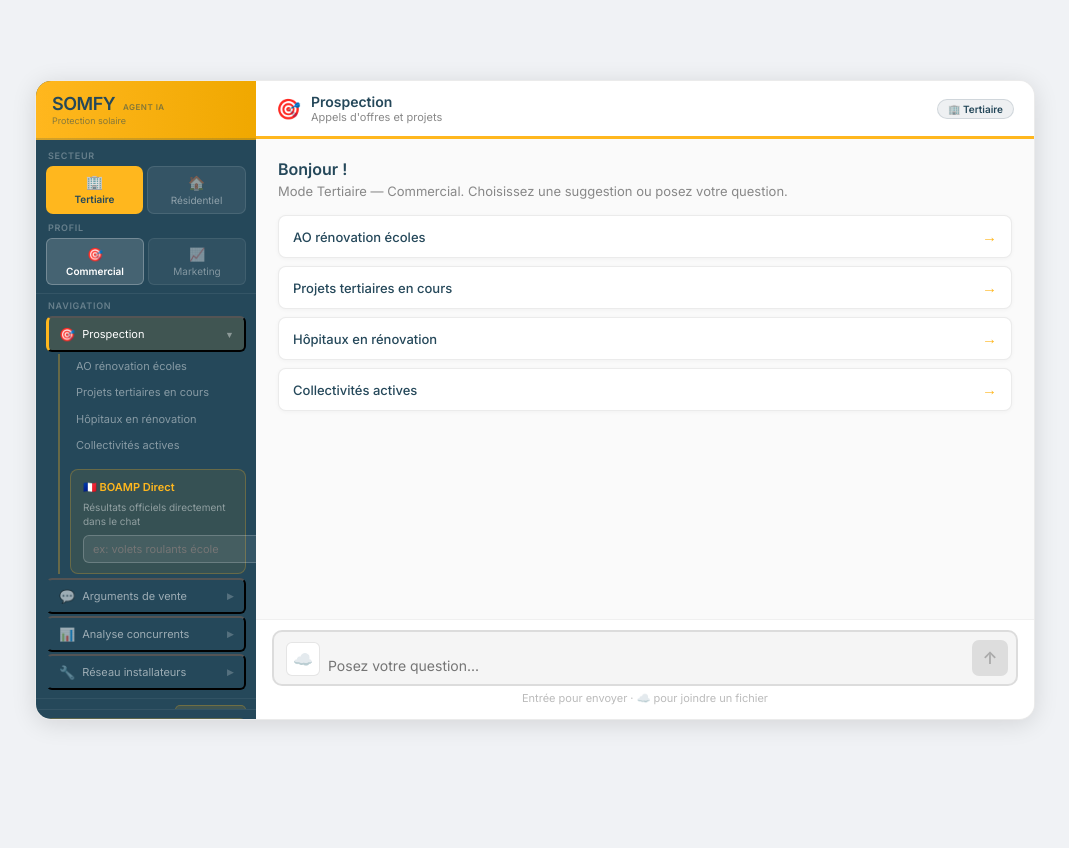
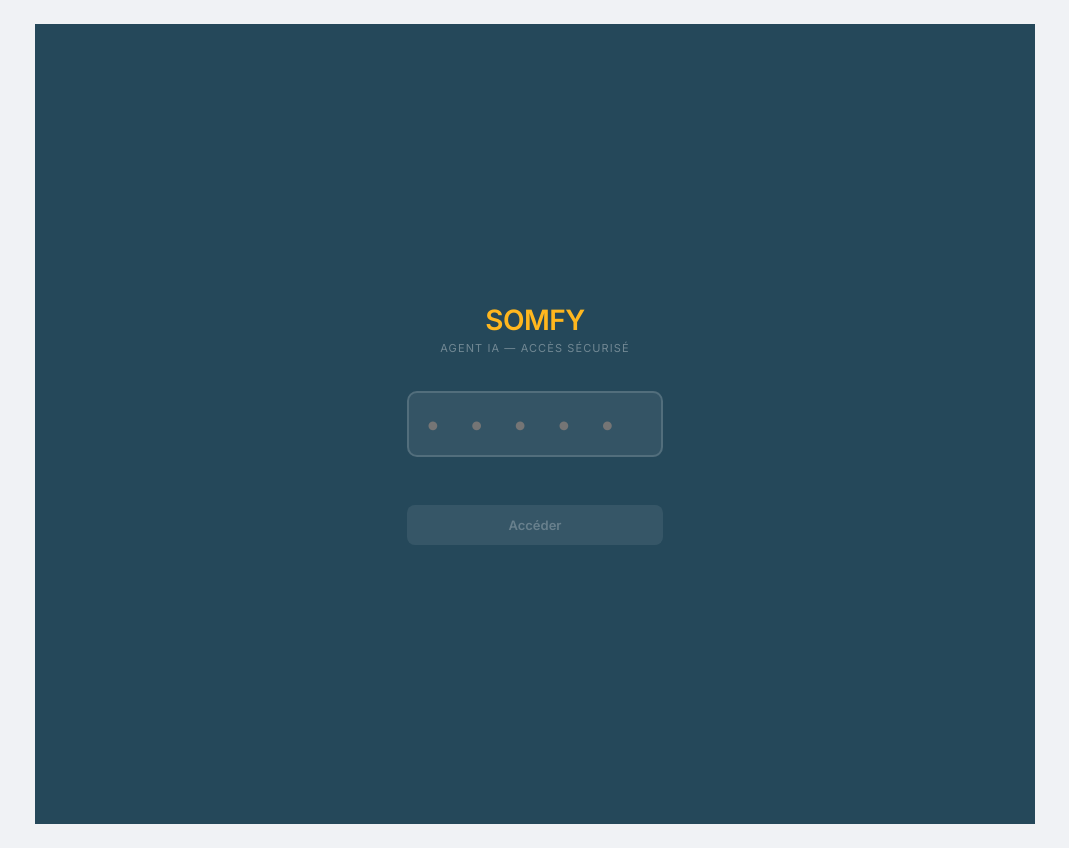
Before and after one commit to mathistz/somfy-agent-, a React (Vite) app: page / in a window 1280 px wide. Shown: the whole page, without its empty margins (105-1174 px from the left). Before the commit the page ends 800 px from the top, so only its background shows below. Built offline with nearby package versions, Linux system fonts and the light colour scheme.

Commit message:
Update App.jsx

```diff
--- a/src/App.jsx
+++ b/src/App.jsx
@@ -440,7 +440,40 @@
   );
 }
 
+function PinScreen({ onSuccess }) {
+  const [pin, setPin] = useState("");
+  const [error, setError] = useState(false);
+  const [loading, setLoading] = useState(false);
+  async function handleSubmit() {
+    if (pin.length !== 6 || loading) return;
+    setLoading(true);
+    try {
+      const res = await fetch("/api/auth", { method:"POST", headers:{"Content-Type":"application/json"}, body:JSON.stringify({ pin }) });
+      const data = await res.json();
+      if (data.ok) { sessionStorage.setItem("somfy_auth","1"); onSuccess(); }
+      else { setError(true); setPin(""); setTimeout(()=>setError(false),1500); }
+    } catch { setError(true); setPin(""); setTimeout(()=>setError(false),1500); }
+    finally { setLoading(false); }
+  }
+  return (
+    <div style={{display:"flex",alignItems:"center",justifyContent:"center",height:"100dvh",background:NAVY,fontFamily:"'Inter',system-ui,sans-serif"}}>
+      <div style={{textAlign:"center",padding:32,width:"100%",maxWidth:320}}>
+        <div style={{fontSize:28,fontWeight:900,color:YELLOW,letterSpacing:"-0.5px",marginBottom:4}}>SOMFY</div>
+        <div style={{fontSize:11,color:"rgba(255,255,255,0.35)",marginBottom:36,textTransform:"uppercase",letterSpacing:"0.1em"}}>Agent IA — Accès sécurisé</div>
+        <input value={pin} onChange={e=>setPin(e.target.value.replace(/\D/g,"").slice(0,6))} onKeyDown={e=>{if(e.key==="Enter")handleSubmit();}} type="password" inputMode="numeric" maxLength={6} placeholder="• • • • • •" autoFocus style={{display:"block",width:"100%",boxSizing:"border-box",padding:"14px 16px",borderRadius:10,border:`2px solid ${error?"#ff4444":pin.length===6?YELLOW:"rgba(255,255,255,0.15)"}`,background:"rgba(255,255,255,0.07)",color:"#fff",fontSize:28,textAlign:"center",letterSpacing:10,outline:"none",fontFamily:"inherit",transition:"border-color 0.2s",marginBottom:12}}/>
+        {error&&<p style={{color:"#ff4444",fontSize:12,margin:"0 0 12px"}}>Code incorrect, réessayez</p>}
+        {!error&&<div style={{height:24,marginBottom:12}}/>}
+        <button onClick={handleSubmit} disabled={pin.length!==6||loading} style={{width:"100%",padding:"12px",borderRadius:8,border:"none",background:pin.length===6&&!loading?YELLOW:"rgba(255,255,255,0.08)",color:pin.length===6&&!loading?NAVY:"rgba(255,255,255,0.25)",fontSize:13,fontWeight:700,cursor:pin.length===6&&!loading?"pointer":"default",transition:"all 0.2s"}}>
+          {loading?"Vérification...":"Accéder"}
+        </button>
+      </div>
+    </div>
+  );
+}
+
 export default function App() {
+  const [auth, setAuth] = useState(!!sessionStorage.getItem("somfy_auth"));
+  if (!auth) return <PinScreen onSuccess={()=>setAuth(true)}/>;
   const [windowWidth,setWindowWidth]=useState(typeof window!=="undefined"?window.innerWidth:1024);
   const [sidebarOpen,setSidebarOpen]=useState(false);
   const [sector,setSector]=useState("tertiaire");
@@ -456,25 +489,18 @@
   const bottomRef=useRef(null);
   const inputRef=useRef(null);
   const fileRef=useRef(null);
-
   const isMobile=windowWidth<768;
   const hKey=`${sector}_${profile}`;
   const history=allHistories[hKey]||[];
   const activeId=allActiveIds[hKey]||null;
-
   useEffect(()=>{const h=()=>setWindowWidth(window.innerWidth);window.addEventListener("resize",h);return()=>window.removeEventListener("resize",h);},[]);
-
   const currentMessages=()=>{if(!activeId)return[];const conv=history.find(h=>h.id===activeId);return conv?conv.messages:[];};
   const currentTitle=()=>{if(!activeId)return"Conversation";const conv=history.find(h=>h.id===activeId);return conv?conv.title:"Conversation";};
-
   useEffect(()=>{bottomRef.current?.scrollIntoView({behavior:"smooth"});},[allHistories,allActiveIds,sector,profile]);
-
   function newConversation(){setAllActiveIds(prev=>({...prev,[hKey]:null}));setPendingFile(null);}
-
   function updateLastMsg(convId,key,content){
     setAllHistories(prev=>({...prev,[key]:(prev[key]||[]).map(h=>h.id===convId?{...h,messages:h.messages.slice(0,-1).concat([{role:"assistant",content}])}:h)}));
   }
-
   async function handleFile(file){
     if(!file)return;
     if(file.size>5*1024*1024){alert("Max 5 Mo");return;}
@@ -482,7 +508,6 @@
     if(!["pdf","jpg","jpeg","png","gif","webp","doc","docx","xls","xlsx","csv","txt"].includes(ext)){alert("Format non supporté");return;}
     setPendingFile(file);inputRef.current?.focus();
   }
-
   async function sendMessage(text){
     const userText=(text||input).trim();
     if((!userText&&!pendingFile)||loading)return;
@@ -522,25 +547,20 @@
     }catch(err){setStreaming(false);updateLastMsg(convId,key,`Erreur : ${err.message}`);}
     finally{setLoading(false);setTimeout(()=>inputRef.current?.focus(),100);}
   }
-
   function deleteConv(id){
     setAllHistories(prev=>({...prev,[hKey]:(prev[hKey]||[]).filter(h=>h.id!==id)}));
     if(activeId===id)setAllActiveIds(prev=>({...prev,[hKey]:null}));
   }
-
   const currentSector=SECTORS[sector];
   const currentProfile=currentSector.profiles[profile];
   const currentCat=currentProfile.categories.find(c=>c.id===openCat)||currentProfile.categories[0];
   const messages=currentMessages();
   const isStreaming=streaming&&messages.length>0&&messages[messages.length-1]?.role==="assistant";
   const sidebarProps={sector,setSector,profile,setProfile,openCat,setOpenCat,sendMessage,newConversation,profileHistory:history,activeId,setActiveId:(id)=>setAllActiveIds(prev=>({...prev,[hKey]:id})),deleteConv,isMobile,closeSidebar:()=>setSidebarOpen(false)};
-
   return (
     <div style={{display:"flex",height:isMobile?"100dvh":"640px",background:"#fafafa",borderRadius:isMobile?0:16,overflow:"hidden",boxShadow:isMobile?"none":"0 4px 24px rgba(0,0,0,0.12)",border:isMobile?"none":"1px solid rgba(0,0,0,0.06)",position:"relative",fontFamily:"'Inter',system-ui,sans-serif"}}>
       <input ref={fileRef} type="file" accept=".pdf,.jpg,.jpeg,.png,.gif,.webp,.doc,.docx,.xls,.xlsx,.csv,.txt" style={{display:"none"}} onChange={e=>handleFile(e.target.files[0])}/>
-
       {!isMobile&&<div style={{width:220,flexShrink:0,height:"100%"}}><Sidebar {...sidebarProps}/></div>}
-
       {isMobile&&sidebarOpen&&(
         <>
           <div onClick={()=>setSidebarOpen(false)} style={{position:"absolute",inset:0,background:"rgba(0,0,0,0.5)",zIndex:40}}/>
@@ -550,7 +570,6 @@
           </div>
         </>
       )}
-
       <div style={{flex:1,display:"flex",flexDirection:"column",minWidth:0}} onDragOver={e=>{e.preventDefault();setDragOver(true);}} onDragLeave={()=>setDragOver(false)} onDrop={e=>{e.preventDefault();setDragOver(false);handleFile(e.dataTransfer.files[0]);}}>
         <div style={{background:"#fff",borderBottom:`3px solid ${YELLOW}`,padding:isMobile?"10px 14px":"12px 20px",display:"flex",alignItems:"center",justifyContent:"space-between",gap:10}}>
           <div style={{display:"flex",alignItems:"center",gap:10,minWidth:0}}>
@@ -567,7 +586,6 @@
             {messages.length>0&&!isStreaming&&<button onClick={()=>exportPDF(messages,sector,currentProfile.label,currentTitle())} style={{display:"flex",alignItems:"center",gap:4,padding:"5px 10px",borderRadius:6,background:NAVY,border:"none",cursor:"pointer",fontSize:11,color:YELLOW,fontWeight:700}}>↓ PDF</button>}
           </div>
         </div>
-
         <div style={{flex:1,overflowY:"auto",padding:isMobile?"14px 14px 8px":"20px 22px 10px",background:dragOver?"#f0f8ff":"#fafafa",transition:"background 0.2s",position:"relative"}}>
           {dragOver&&<div style={{position:"absolute",inset:0,background:"rgba(37,72,90,0.05)",border:`2px dashed ${NAVY}`,borderRadius:8,display:"flex",alignItems:"center",justifyContent:"center",zIndex:10,pointerEvents:"none"}}><div style={{textAlign:"center"}}><span style={{fontSize:32,display:"block",marginBottom:8}}>☁️</span><p style={{margin:0,fontWeight:700,color:NAVY,fontSize:14}}>Déposez ici</p></div></div>}
           {messages.length===0?(
@@ -587,7 +605,6 @@
           ):messages.map((msg,i)=><Message key={i} msg={msg} streaming={isStreaming&&i===messages.length-1} isMobile={isMobile}/>)}
           <div ref={bottomRef}/>
         </div>
-
         {pendingFile&&(
           <div style={{padding:"7px 14px",background:"#fff8e6",borderTop:`1px solid ${YELLOW}`,display:"flex",alignItems:"center",gap:8}}>
             <span style={{fontSize:18}}>{getFileIcon(pendingFile.name)}</span>
@@ -598,7 +615,6 @@
             <button onClick={()=>setPendingFile(null)} style={{background:"none",border:"none",cursor:"pointer",color:"#999",fontSize:18}}>✕</button>
           </div>
         )}
-
         <div style={{padding:isMobile?"8px 12px 12px":"10px 16px 14px",borderTop:"1px solid rgba(0,0,0,0.06)",background:"#fff"}}>
           <div style={{display:"flex",gap:8,alignItems:"flex-end",background:"#f5f5f5",borderRadius:10,border:`2px solid ${(input.trim()||pendingFile)?YELLOW:"rgba(0,0,0,0.1)"}`,padding:"8px 8px 8px 12px",transition:"border-color 0.15s"}}>
             <button onClick={()=>fileRef.current?.click()} style={{width:34,height:34,borderRadius:6,border:"1px solid rgba(0,0,0,0.1)",background:"#fff",cursor:"pointer",display:"flex",alignItems:"center",justifyContent:"center",flexShrink:0,fontSize:16}} onMouseEnter={e=>e.currentTarget.style.borderColor=NAVY} onMouseLeave={e=>e.currentTarget.style.borderColor="rgba(0,0,0,0.1)"}>☁️</button>
```
